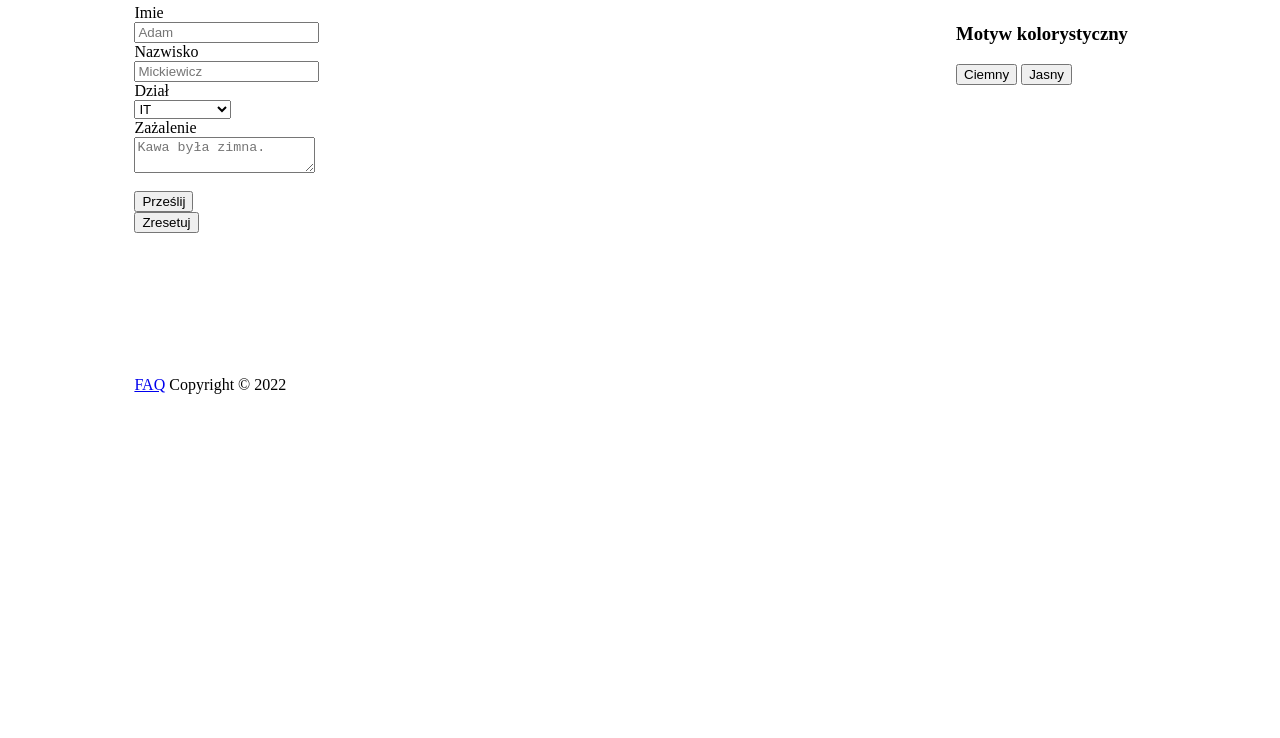
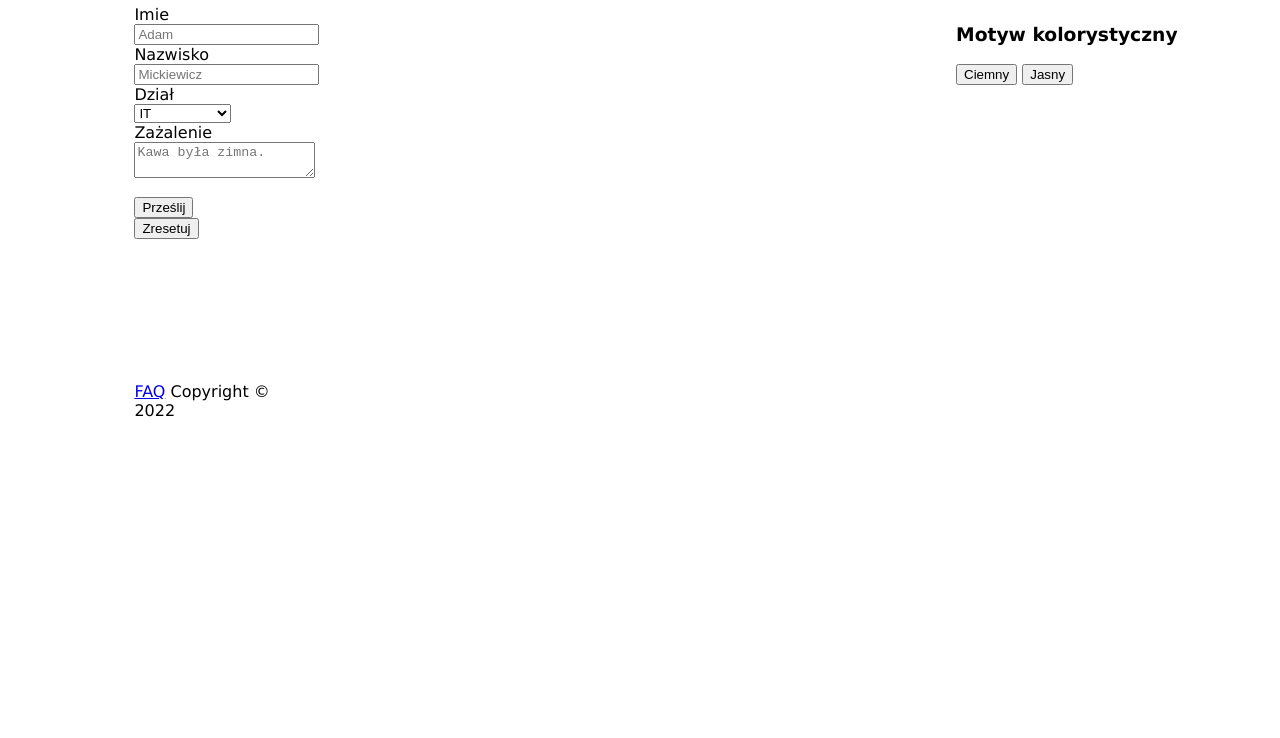
Before and after one commit to WaterWeight/WaterWeight.github.io, a plain HTML site: page index.html in a window 1280 px wide. Shown: the part 62-800 px from the top of the page. Drawn offline with Linux system fonts and the light colour scheme.

Commit message:
Font fix

```diff
--- a/cs.css
+++ b/cs.css
@@ -24,3 +24,6 @@ footer{
     padding-top: 10%;
     padding-left: 10%;
 }
+html{
+font-family: Lucida Sans Unicode;
+}
```
